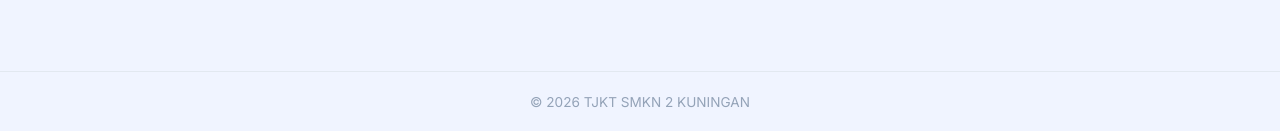
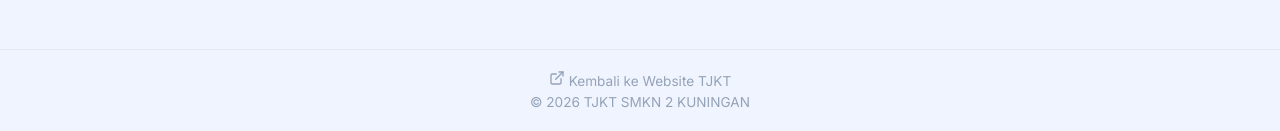
Before and after one commit to mulyadi66/media-pembelajaran-jarkom, a React (Vite) app: page / in a window 1280 px wide. Shown: the part 666-797 px from the top of the page. Built offline with nearby package versions, Linux system fonts and the light colour scheme.

Commit message:
fix: tambah link Kembali ke Website TJKT di footer Portal

```diff
--- a/src/pages/Portal.jsx
+++ b/src/pages/Portal.jsx
@@ -2,7 +2,7 @@ import { Link } from 'react-router-dom';
 import DarkModeToggle from '../components/DarkModeToggle';
 import {
   Network, Server, Globe, Wifi, Cpu, HardDrive, Lock, Smartphone,
-  ChevronRight, School
+  ChevronRight, School, ExternalLink
 } from 'lucide-react';
 
 const subjects = [
@@ -70,6 +70,9 @@ export default function Portal() {
       </main>
 
       <footer className="portal-footer">
+        <a href="https://tjkt.smkn2-kng.sch.id/" target="_blank" rel="noopener noreferrer" className="footer-tjkt-link">
+          <ExternalLink size={16} /> Kembali ke Website TJKT
+        </a>
         <p>&copy; 2026 TJKT SMKN 2 KUNINGAN</p>
       </footer>
     </div>
```
